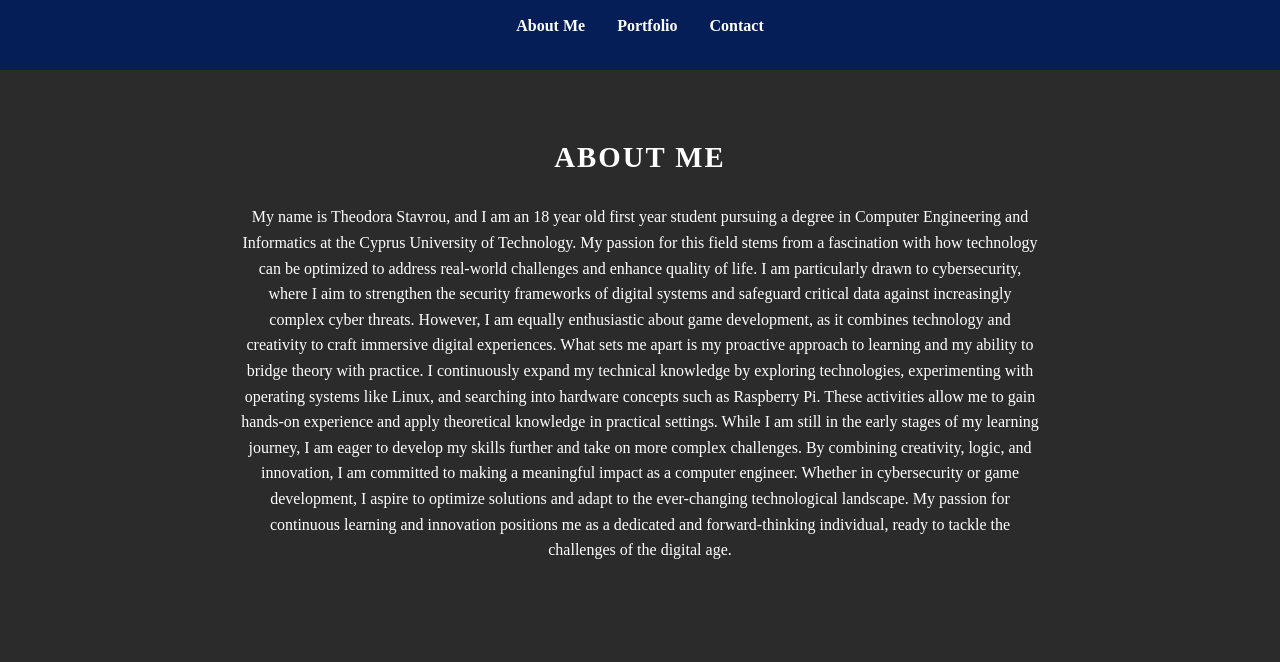
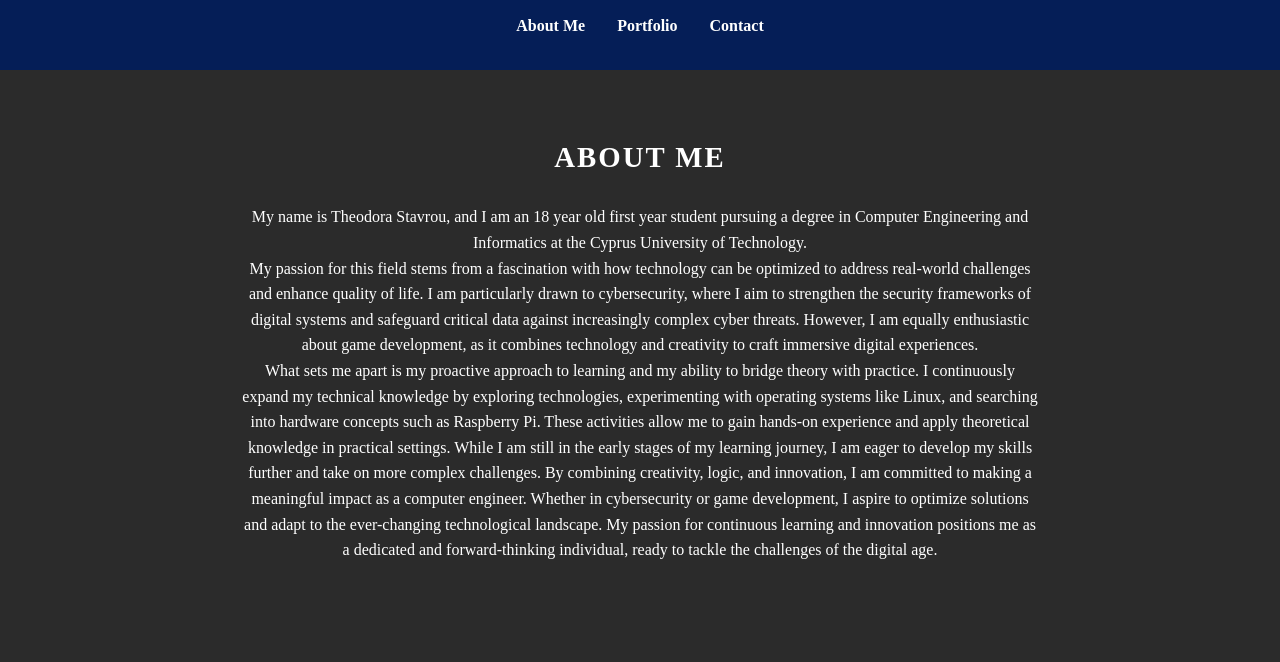
Before and after one commit to blvd6/NewWeb, a plain HTML site: page index.html in a window 1280 px wide. Shown: the part 138-800 px from the top of the page. Drawn offline with Linux system fonts and the light colour scheme.

Commit message:
Update index.html

```diff
--- a/index.html
+++ b/index.html
@@ -4,7 +4,7 @@
   <meta charset="UTF-8" />
   <meta name="viewport" content="width=device-width, initial-scale=1.0"/>
   <title>Theodora Stavrou - E-Profile</title>
-  <!-- Google Fonts Example -->
+
   <link
     href="https://fonts.googleapis.com/css2?family=Poppins:wght@400;600&display=swap"
     rel="stylesheet"
@@ -12,7 +12,7 @@
   <link rel="stylesheet" href="style.css" />
 </head>
 <body>
-  <!-- Header with navy background -->
+
   <header>
     <h1>Theodora Stavrou</h1>
     <p>Computer Engineering Undergraduate Student</p>
@@ -28,13 +28,12 @@
   <!-- About Section -->
   <section id="about">
     <h2>About Me</h2>
-    <p>
-       My name is Theodora Stavrou, and I am an 18 year old first year student pursuing a degree in Computer Engineering and Informatics at the Cyprus University of Technology.
-       My passion for this field stems from a fascination with how technology can be optimized to address real-world challenges and enhance quality of life. I am particularly drawn to cybersecurity, where I
+    <p>My name is Theodora Stavrou, and I am an 18 year old first year student pursuing a degree in Computer Engineering and Informatics at the Cyprus University of Technology.<p>
+    <p>My passion for this field stems from a fascination with how technology can be optimized to address real-world challenges and enhance quality of life. I am particularly drawn to cybersecurity, where I
        aim to strengthen the security frameworks of digital systems and safeguard critical data against increasingly complex cyber threats.
-       However, I am equally enthusiastic about game development, as it combines technology and creativity to craft immersive digital experiences.
+       However, I am equally enthusiastic about game development, as it combines technology and creativity to craft immersive digital experiences.<p>
 
-      What sets me apart is my proactive approach to learning and my ability to bridge theory with practice. I continuously expand my technical knowledge by exploring technologies, experimenting with operating systems like Linux, and searching into hardware concepts such as Raspberry Pi.
+      <p>What sets me apart is my proactive approach to learning and my ability to bridge theory with practice. I continuously expand my technical knowledge by exploring technologies, experimenting with operating systems like Linux, and searching into hardware concepts such as Raspberry Pi.
       These activities allow me to gain hands-on experience and apply theoretical knowledge in practical settings. While I am still in the early stages of my learning journey, I am eager to develop my skills further and take on more complex challenges.
       By combining creativity, logic, and innovation, I am committed to making a meaningful impact as a computer engineer. Whether in cybersecurity or game development, I aspire to optimize solutions and adapt to the ever-changing technological landscape.
       My passion for continuous learning and innovation positions me as a dedicated and forward-thinking individual, ready to tackle the challenges of the digital age.
```
